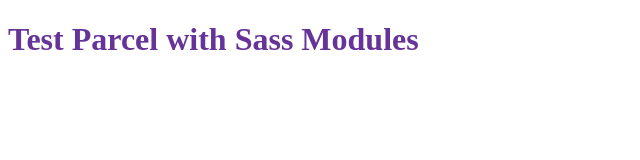
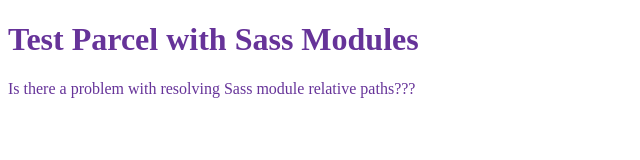
Before and after one commit to basher/Parcel-Sass-Modules, a website built with Parcel: page index.html in a window 1280 px wide. Shown: the whole page, without its empty margins (0-640 px from the left). Built offline with nearby package versions, Linux system fonts and the light colour scheme.

Commit message:
Add more folder structure to reproduce bug

```diff
--- a/index.html
+++ b/index.html
@@ -8,6 +8,7 @@
 </head>
 <body>
     <h1>Test Parcel with Sass Modules</h1>
+    <p>Is there a problem with resolving Sass module relative paths???</p>
     <script defer type="module" src="./src/js/index.js"></script>
 </body>
 </html>
--- /dev/null
+++ b/src/scss/globals/_index.scss
@@ -0,0 +1 @@
+@use 'typography';
--- /dev/null
+++ b/src/scss/globals/_typography.scss
@@ -0,0 +1,8 @@
+// @use 'base' as *;
+
+// This works, with fully qualified relative path
+@use '../base' as *;
+
+body {
+    color: $color-brand;
+}
--- a/src/scss/index.scss
+++ b/src/scss/index.scss
@@ -1,6 +1,3 @@
 @use 'base' as *;
 
-// Test Sass modules
-body {
-    color: $color-brand;
-}
+@use 'globals' as *;
```
